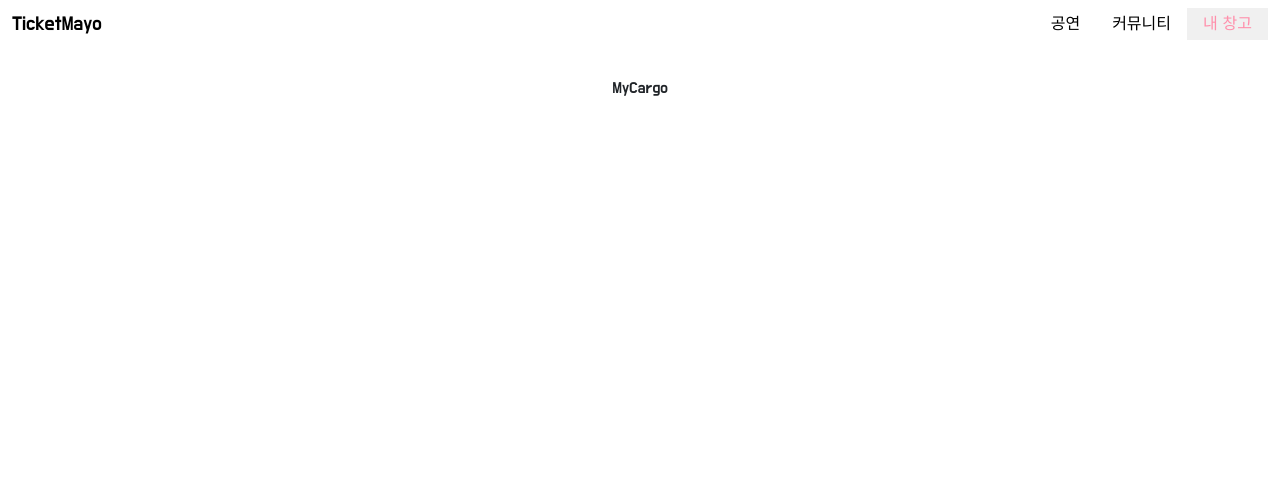
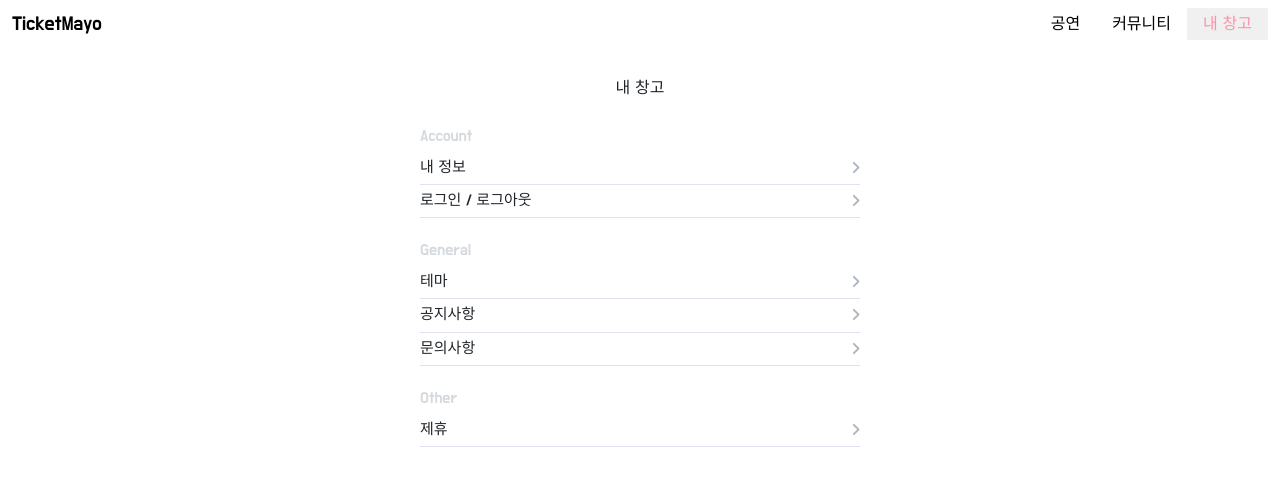
Before and after one commit to sorrynthx/ticket-mayo, a React (Create React App) app in the folder ticketmayo-front/: page /myCargo in a window 1280 px wide. Shown: the top 486 px of the page. Built offline with nearby package versions, Linux system fonts and the light colour scheme.

Commit message:
2022-05-10 티켓마요 프로젝트 내 정보 화면 구성 + 로그인 화면

```diff
--- /dev/null
+++ b/ticketmayo-front/src/components/Login.tsx
@@ -0,0 +1,92 @@
+import { Form } from "react-bootstrap";
+import { Helmet } from "react-helmet-async";
+import { Link } from "react-router-dom";
+import styled from "styled-components";
+
+const Header = styled.header`
+    height: 10vh;
+    display: flex;
+    justify-content: center;
+    align-items: center;
+`;
+
+const Container = styled.div`
+    padding: 0px 20px;
+    max-width: 395px;
+    margin: 0 auto;
+    h2 {
+        font-size: 1.5rem;
+        margin-bottom: 5vh;
+    }
+    small {
+        color: rgb(255, 0, 0) !important;
+    }
+    label {
+        margin-top: 0.35rem;
+    }
+    .loginBtnDiv a {
+        height: 60px;
+        line-height: 60px;
+        display: block;
+        border: 2px #FF8FAB solid;
+        border-radius: 7px;
+        text-align: center !important;
+        background-color: #FF8FAB !important;
+        color: #fff;
+    }
+    .findIdDiv a {
+        &:hover {
+            color: #000;
+        }
+    }
+`;
+
+function Login() {
+    return (
+        <>
+            <Helmet>
+                <title>로그인</title>
+            </Helmet>
+            <Header>
+                로그인
+            </Header>
+
+            <Container>
+                <h2>이메일로 로그인</h2>
+
+                <Form>
+                    <Form.Group className="mb-3" controlId="formBasicEmail">
+                        <Form.Label>이메일</Form.Label>
+                        <Form.Control type="email" placeholder="이메일 주소" />
+                        <Form.Text className="text-muted">
+                            이메일 형식을 지켜주세요.
+                        </Form.Text>
+                    </Form.Group>
+                    <Form.Group className="mb-3" controlId="formBasicPwd">
+                        <Form.Label>비밀번호</Form.Label>
+                        <Form.Control type="password" placeholder="비밀번호 6자리 이상" />
+                        <Form.Text className="text-muted">
+                            비밀번호는 6자리 이상 입력해주세요.
+                        </Form.Text>
+                    </Form.Group>
+                    <Form.Group className="mb-3" controlId="formBasicCheckbox">
+                        <Form.Check type="checkbox" label="로그인 기억" />
+
+                    </Form.Group>
+
+                    <div className="mb-3 loginBtnDiv">
+                        <Link to="">로그인</Link>
+                    </div>
+
+                    <div className="mb-3 findIdDiv text-center">
+                        <Link to="">아이디 찾기</Link> | <Link to="">비밀번호 찾기</Link>
+                    </div>
+
+                </Form>
+
+            </Container>
+        </>
+    );
+};
+
+export default Login;
--- a/ticketmayo-front/src/components/MyCargo.tsx
+++ b/ticketmayo-front/src/components/MyCargo.tsx
@@ -1,4 +1,7 @@
+import { faAngleRight } from "@fortawesome/free-solid-svg-icons";
+import { FontAwesomeIcon } from "@fortawesome/react-fontawesome";
 import { Helmet } from "react-helmet-async";
+import { Link } from "react-router-dom";
 import styled from "styled-components";
 
 const Container = styled.div`
@@ -14,6 +17,36 @@ const Header = styled.header`
     align-items: center;
 `;
 
+const Caption = styled.div`
+    font-weight: lighter !important;
+    color: #adb5bd;
+    margin-bottom: 0.5rem !important;
+    opacity: 0.5;
+`;
+
+const Ul = styled.ul`
+    margin-bottom: 1.5rem !important;
+    a {
+        align-items: center !important;
+        font-weight: 400;
+        font-size: 15px;
+        &:hover {
+            color: #FF8FAB !important;
+        }
+    }
+    span {
+        color: #adb5bd;
+        margin-left: auto !important;
+    }
+`;
+
+const Li = styled.li`
+    border-bottom: 1px solid #E1E1F0 !important;
+    padding-bottom: 0.5rem !important;
+    padding-top: 0.5rem !important;
+    display: flex !important;
+`;
+
 function MyCargo() {
     return (
         <Container>
@@ -21,9 +54,37 @@ function MyCargo() {
                 <title>티켓마요-내 창고</title>
             </Helmet>
             <Header>
-                MyCargo
+                내 창고
             </Header>
+            <Caption>Account</Caption>
+            <Ul>
+                <Link to="/myCargo/My">
+                    <Li>내 정보 <span><FontAwesomeIcon icon={faAngleRight} /></span></Li>
+                </Link>
+                <Link to="/login">
+                    <Li>로그인 / 로그아웃 <span><FontAwesomeIcon icon={faAngleRight} /></span></Li>
+                </Link>
+            </Ul>
 
+            <Caption>General</Caption>
+            <Ul>
+                <Link to="/myCargo/Theme">
+                    <Li>테마 <span><FontAwesomeIcon icon={faAngleRight} /></span></Li>
+                </Link>
+                <Link to="/myCargo/Notice">
+                    <Li>공지사항 <span><FontAwesomeIcon icon={faAngleRight} /></span></Li>
+                </Link>
+                <Link to="/myCargo/Faq">
+                    <Li>문의사항 <span><FontAwesomeIcon icon={faAngleRight} /></span></Li>
+                </Link>
+            </Ul>
+
+            <Caption>Other</Caption>
+            <Ul>
+                <Link to="/myCargo/Partnership">
+                    <Li>제휴 <span><FontAwesomeIcon icon={faAngleRight} /></span></Li>
+                </Link>
+            </Ul>
 
         </Container>
     );
--- /dev/null
+++ b/ticketmayo-front/src/components/MyCargo_Faq.tsx
@@ -0,0 +1,24 @@
+import { Helmet } from "react-helmet-async";
+import styled from "styled-components";
+
+const Header = styled.header`
+    height: 10vh;
+    display: flex;
+    justify-content: center;
+    align-items: center;
+`;
+
+function MyCargo_Faq() {
+    return (
+        <>
+            <Helmet>
+                <title>문의사항</title>
+            </Helmet>
+            <Header>
+                문의사항
+            </Header>
+        </>
+    );
+};
+
+export default MyCargo_Faq;
--- /dev/null
+++ b/ticketmayo-front/src/components/MyCargo_My.tsx
@@ -0,0 +1,24 @@
+import { Helmet } from "react-helmet-async";
+import styled from "styled-components";
+
+const Header = styled.header`
+    height: 10vh;
+    display: flex;
+    justify-content: center;
+    align-items: center;
+`;
+
+function MyCargo_My() {
+    return (
+        <>
+            <Helmet>
+                <title>내 정보</title>
+            </Helmet>
+            <Header>
+                내 정보
+            </Header>
+        </>
+    );
+};
+
+export default MyCargo_My;
--- /dev/null
+++ b/ticketmayo-front/src/components/MyCargo_Notice.tsx
@@ -0,0 +1,24 @@
+import { Helmet } from "react-helmet-async";
+import styled from "styled-components";
+
+const Header = styled.header`
+    height: 10vh;
+    display: flex;
+    justify-content: center;
+    align-items: center;
+`;
+
+function MyCargo_Notice() {
+    return (
+        <>
+            <Helmet>
+                <title>공지사항</title>
+            </Helmet>
+            <Header>
+                공지사항
+            </Header>
+        </>
+    );
+};
+
+export default MyCargo_Notice;
--- /dev/null
+++ b/ticketmayo-front/src/components/MyCargo_Partnership.tsx
@@ -0,0 +1,24 @@
+import { Helmet } from "react-helmet-async";
+import styled from "styled-components";
+
+const Header = styled.header`
+    height: 10vh;
+    display: flex;
+    justify-content: center;
+    align-items: center;
+`;
+
+function MyCargo_Partnership() {
+    return (
+        <>
+            <Helmet>
+                <title>제휴</title>
+            </Helmet>
+            <Header>
+                제휴
+            </Header>
+        </>
+    );
+};
+
+export default MyCargo_Partnership;
--- /dev/null
+++ b/ticketmayo-front/src/components/MyCargo_Theme.tsx
@@ -0,0 +1,24 @@
+import { Helmet } from "react-helmet-async";
+import styled from "styled-components";
+
+const Header = styled.header`
+    height: 10vh;
+    display: flex;
+    justify-content: center;
+    align-items: center;
+`;
+
+function MyCargo_Theme() {
+    return (
+        <>
+            <Helmet>
+                <title>테마</title>
+            </Helmet>
+            <Header>
+                테마
+            </Header>
+        </>
+    );
+};
+
+export default MyCargo_Theme;
--- a/ticketmayo-front/src/components/Nav/BottomNav.tsx
+++ b/ticketmayo-front/src/components/Nav/BottomNav.tsx
@@ -1,5 +1,5 @@
 import {FontAwesomeIcon} from '@fortawesome/react-fontawesome';
-import {faTicket, faHome, faTicketSimple, faCircleUser, faKeyboard} from '@fortawesome/free-solid-svg-icons';
+import {faTicket, faHome, faCircleUser, faKeyboard} from '@fortawesome/free-solid-svg-icons';
 import {Nav, NavItem} from 'reactstrap';
 import {NavLink} from 'react-router-dom';
 import styled from 'styled-components';
--- a/ticketmayo-front/src/routes/Router.tsx
+++ b/ticketmayo-front/src/routes/Router.tsx
@@ -3,7 +3,13 @@ import Community from '../components/Community';
 
 import Home from '../components/Home';
 import Interpark from '../components/Interpark';
+import Login from '../components/Login';
 import MyCargo from '../components/MyCargo';
+import MyCargo_Faq from '../components/MyCargo_Faq';
+import MyCargo_My from '../components/MyCargo_My';
+import MyCargo_Notice from '../components/MyCargo_Notice';
+import MyCargo_Partnership from '../components/MyCargo_Partnership';
+import MyCargo_Theme from '../components/MyCargo_Theme';
 import Navigation from '../components/Nav/Navigation';
 import Play from '../components/Play';
 import PlayDetail from '../components/PlayDetail';
@@ -23,7 +29,15 @@ function Router() {
                 <Route path="/play/interpark/:playId/detail" element={<PlayDetail />} />
                 <Route path="/play/yes24/:playId/detail" element={<PlayDetail />} />
                 <Route path="/community" element={<Community />} />
+
                 <Route path="/myCargo" element={<MyCargo />} />
+                <Route path="/myCargo/My" element={<MyCargo_My />} />
+                <Route path="/myCargo/Theme" element={<MyCargo_Theme />} />
+                <Route path="/myCargo/Notice" element={<MyCargo_Notice />} />
+                <Route path="/myCargo/Faq" element={<MyCargo_Faq />} />
+                <Route path="/myCargo/Partnership" element={<MyCargo_Partnership />} />
+
+                <Route path="/login" element={<Login />} />
             </Routes>
         </BrowserRouter>
     );
```
